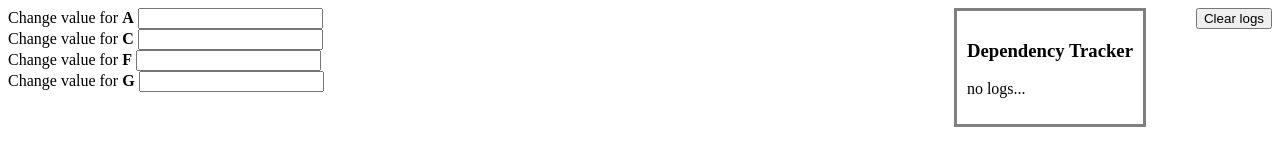
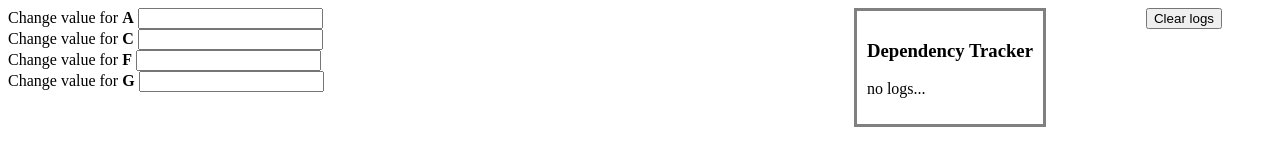
Before and after one commit to Amenhotep19/reactive, a website built with webpack: page public/index.html in a window 1280 px wide. Built offline with nearby package versions, Linux system fonts and the light colour scheme.

Commit message:
formatting

```diff
--- a/public/index.html
+++ b/public/index.html
@@ -43,10 +43,10 @@
     <input id="inputG" type="text" />
     </div>
 </div>
-<div style="float:right">
+<div style="float:right;margin-right:50px;">
 <button id="clearLogs">Clear logs</button>
 </div>
-<div id="logs" style="float:right;margin-right:50px;padding:10px;">
+<div id="logs" style="float:right;margin-right:100px;padding:10px;">
  <h3>Dependency Tracker</h3>
 </div>
 <script src="bundle.js"></script>
```
